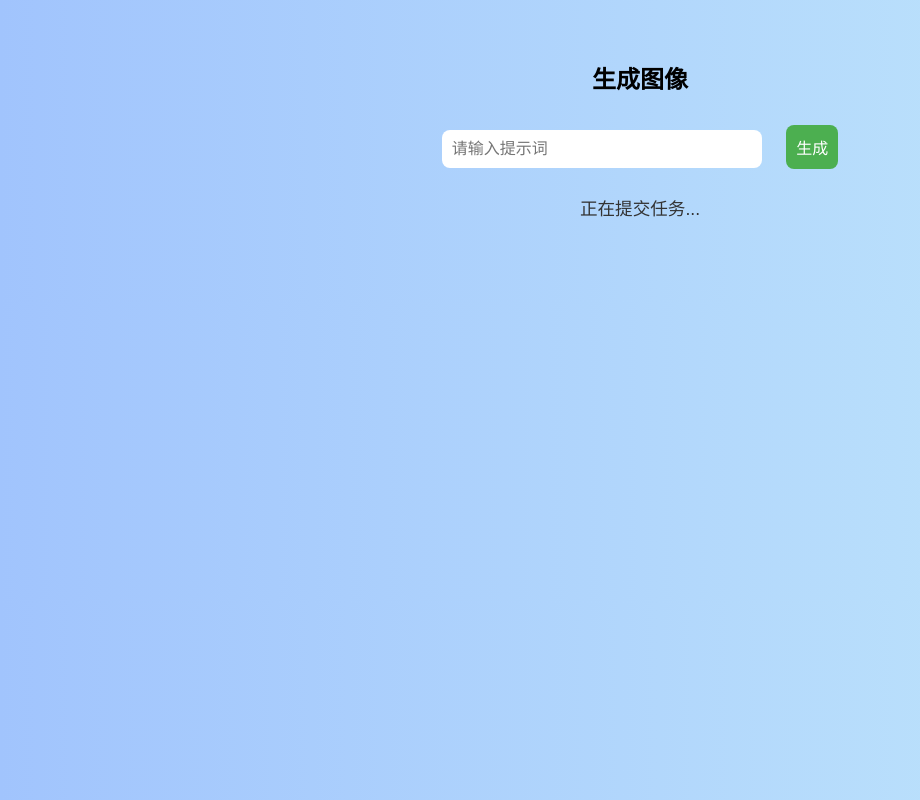
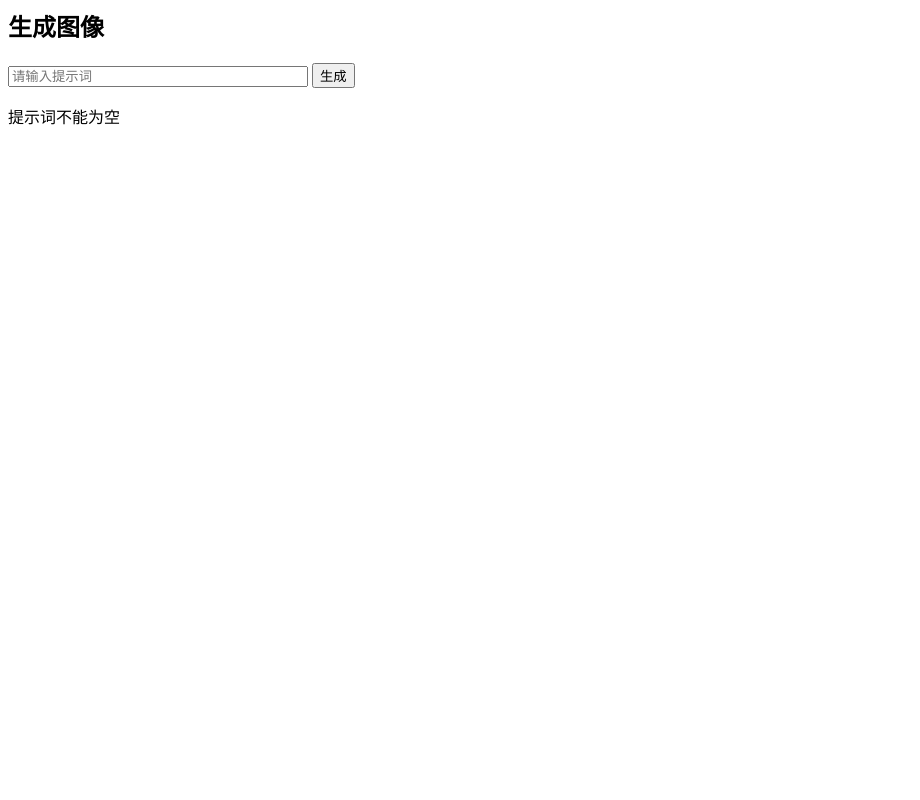
Before and after one commit to lyric-ai/webui, a website: page index.html in a window 1280 px wide. Both pictures are taken after a click on the button "生成". Shown: the whole page, without its empty margins (0-920 px from the left). Drawn offline with Linux system fonts and the light colour scheme.

Commit message:
Update index.html

```diff
--- a/index.html
+++ b/index.html
@@ -1,97 +1,31 @@
-<!DOCTYPE html>
+<body>
+  <h2>生成图像</h2>
+  <input id="jellyfish" placeholder="请输入提示词" style="width:300px;" />
+  <button id="generateBtn">生成</button>
+  <p id="status"></p>
+  <img id="resultImage" style="max-width: 100%; margin-top: 20px;" />
 
-<html lang="zh-CN">
-<head>
-<meta charset="utf-8"/>
-<meta content="width=device-width, initial-scale=1.0" name="viewport"/>
-<title>梦幻水母生成器</title>
-<style>
-    body {
-      font-family: sans-serif;
-      padding: 2rem;
-      background: linear-gradient(to right, #a1c4fd, #c2e9fb);
-      text-align: center;
-    }
-    input, button {
-      padding: 10px;
-      margin: 10px;
-      font-size: 1rem;
-      border-radius: 8px;
-      border: none;
-    }
-    button {
-      background-color: #4caf50;
-      color: white;
-      cursor: pointer;
-    }
-    button:hover {
-      background-color: #45a049;
-    }
-    #result, #status {
-      margin-top: 1rem;
-      font-size: 1.1rem;
-      color: #333;
-    }
-    #image-preview {
-      margin-top: 1rem;
-      max-width: 100%;
-    }
-    #download-button {
-      display: none;
-      margin-top: 10px;
-      font-size: 1rem;
-      text-decoration: none;
-      color: white;
-      background: #007bff;
-      padding: 10px 20px;
-      border-radius: 8px;
-    }
-    .spinner {
-      margin: 1rem auto;
-      width: 40px;
-      height: 40px;
-      border: 4px solid #ccc;
-      border-top: 4px solid #4caf50;
-      border-radius: 50%;
-      animation: spin 1s linear infinite;
-      display: none;
-    }
-    @keyframes spin {
-      0% { transform: rotate(0deg); }
-      100% { transform: rotate(360deg); }
-    }
-  </style>
-</head>
-<body>
-<h2>生成图像</h2>
-<input id="promptInput" placeholder="请输入提示词" style="width:300px;"/>
-<button id="generateBtn">生成</button>
-<p id="status"></p>
-<img id="resultImage" style="max-width: 100%; margin-top: 20px;"/>
-<script>
+  <script>
     const generateBtn = document.getElementById('generateBtn');
     const statusText = document.getElementById('status');
     const resultImage = document.getElementById('resultImage');
-    const promptInput = document.getElementById('promptInput');
+    const jellyfishInput = document.getElementById('jellyfish');
 
     generateBtn.addEventListener('click', async () => {
-      const text = promptInput.value || "水母提示词";
+      const jellyfish = jellyfishInput.value.trim();
+      if (!jellyfish) {
+        statusText.innerText = "提示词不能为空";
+        return;
+      }
 
       statusText.innerText = "正在提交任务...";
 
       const res = await fetch("/api/generate.js", {
         method: "POST",
-        headers: { "Content-Type": "application/json" },
-        body: JSON.stringify({
-          templateUuid: "4df2efa0f184dc4c9578803e478eb51c",
-          generateParams: {
-            "6": {
-              class_type: "CLIPTextEncode",
-              inputs: { text }
-            }
-          },
-          workflowUuid: "95198fded73f4d13a1d90fe520f1cda7"
-        })
+        headers: {
+          "Content-Type": "application/json"
+        },
+        body: JSON.stringify({ jellyfish })
       });
 
       const data = await res.json();
@@ -107,7 +41,9 @@
       const checkStatus = async () => {
         const res = await fetch("/api/generate/status.js", {
           method: "POST",
-          headers: { "Content-Type": "application/json" },
+          headers: {
+            "Content-Type": "application/json"
+          },
           body: JSON.stringify({ generateUuid })
         });
 
@@ -127,4 +63,3 @@
     });
   </script>
 </body>
-</html>
```
